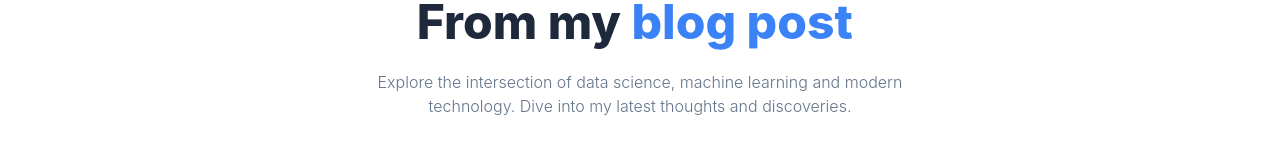
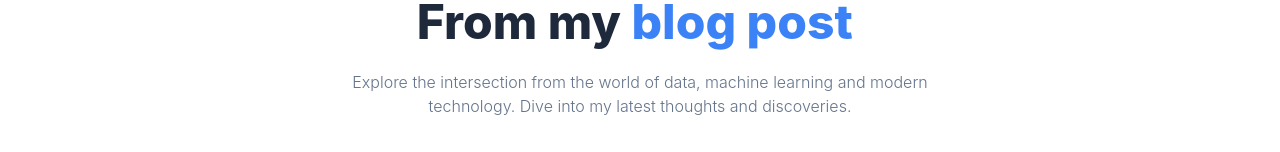
Before and after one commit to yaakydd/Portfolio, a React (Vite) app in the folder frontend/: page / in a window 1280 px wide. Shown: the part 154-306 px from the top of the page. Built offline with nearby package versions, Linux system fonts and the light colour scheme.

Commit message:
Uploading the images for the BlogPost

```diff
--- a/frontend/src/components/Footer.tsx
+++ b/frontend/src/components/Footer.tsx
@@ -9,7 +9,7 @@ const Footer = () => {
             <hr className="border-white w-290 ml-21" />
             <div className="mt-2 py-6 flex items-center justify-center gap-27">
                 <div className="leading-8 inline-block">
-                    <h1 className="text-left font-bold text-[#5483B3]"><i className="text-[17px]">Great Things Begin Very Little</i></h1>
+                    <h1 className="text-left font-extrabold "><i className="text-[17px]">Great Things Begin Very Little</i></h1>
                     <p className="font-semibold text-[17px]">Have an awesome project idea, let's discuss. <br />
                     <span className="text-[#3BE6FC] mr-2 font-normal text-[17px]">"Fun Fact" : Data tells a story, I help it speak clearly</span>
                     </p>
--- a/frontend/src/components/Navbar.tsx
+++ b/frontend/src/components/Navbar.tsx
@@ -15,8 +15,8 @@ const Navbar = () => {
         )}
         </ul>
      </div>
-    <button className="flex items-center gap-2 text-sm bg-[#5483b3] text-white px-6 py-2 rounded-3xl h-11 font-bold font-inter hover:bg-[#3d6a96] shadow-sm ">
-    <span>Download CV</span>
+    <button className="flex items-center gap-2 text-sm bg-[#5483b3] cursor-pointer text-white px-6 py-2 rounded-3xl h-11 font-bold font-inter hover:bg-[#3d6a96] shadow-sm ">
+    <span >Download CV</span>
     <Download
       size={18}
       strokeWidth={2.5}
--- a/frontend/src/pages/BlogPost.tsx
+++ b/frontend/src/pages/BlogPost.tsx
@@ -47,7 +47,7 @@ const BlogPost = () => {
             </span>
             ))}
             </h1>
-            <p className="text-center text-md font-light text-[#64748b]">Explore the intersection of data science, machine learning and modern <br />
+            <p className="text-center text-md font-light text-[#64748b]">Explore the intersection from the world of data, machine learning and modern <br />
             technology. Dive into my latest thoughts and discoveries. </p>
         </div>
             <ItemsTray
```
